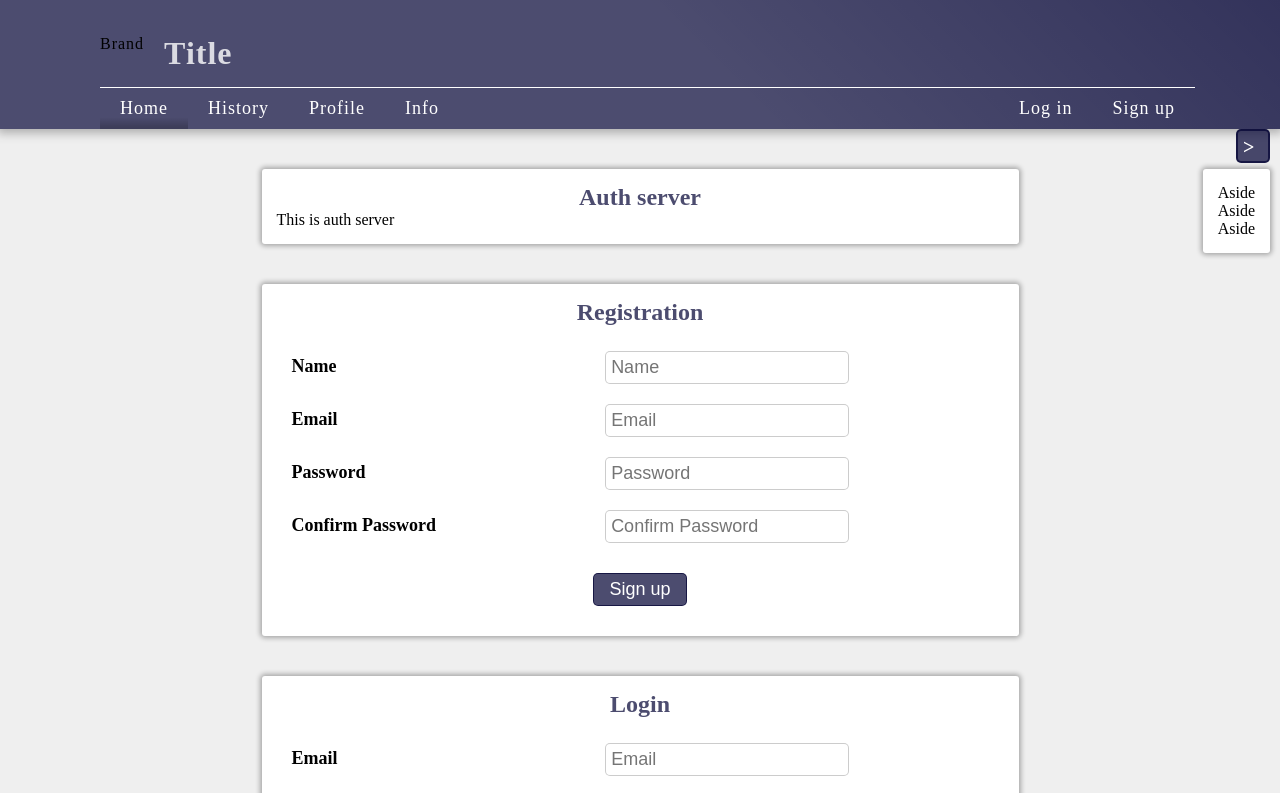
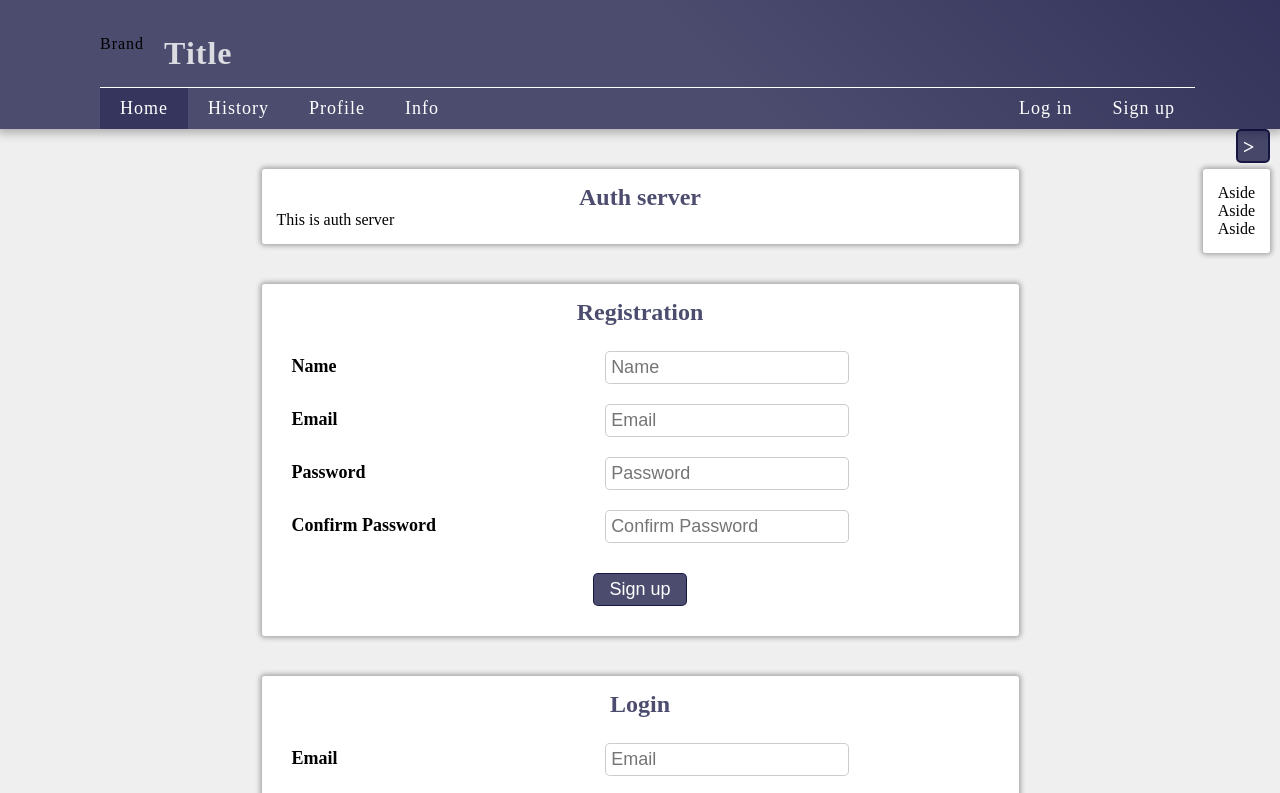
Before and after one commit to MiroslavDerevianko/AuthServer, a website: page public/index.html in a window 1280 px wide. In both pictures the pointer is over the element "Home". Shown: the top 793 px of the page. Drawn offline with Linux system fonts and the light colour scheme; no server answers.

Commit message:
Change link css

```diff
--- a/public/index.css
+++ b/public/index.css
@@ -83,7 +83,7 @@ button:hover {
 }
 
 .header-link:hover {
-    background: linear-gradient(to top, rgb(0,0,0,0.2) 5%, rgb(0,0,0,0), rgb(0,0,0,0), rgb(0,0,0,0),rgb(0,0,0,0));
+    background: rgba(0, 0, 50, 0.3);
 }
 
 .header-nav {
@@ -168,6 +168,7 @@ button:hover {
     font-weight: bold;
     font-size: 20px;
     cursor: pointer;
+    transition: background .2s ease-out;
 }
 
 .aside-nav-button:hover {
```
